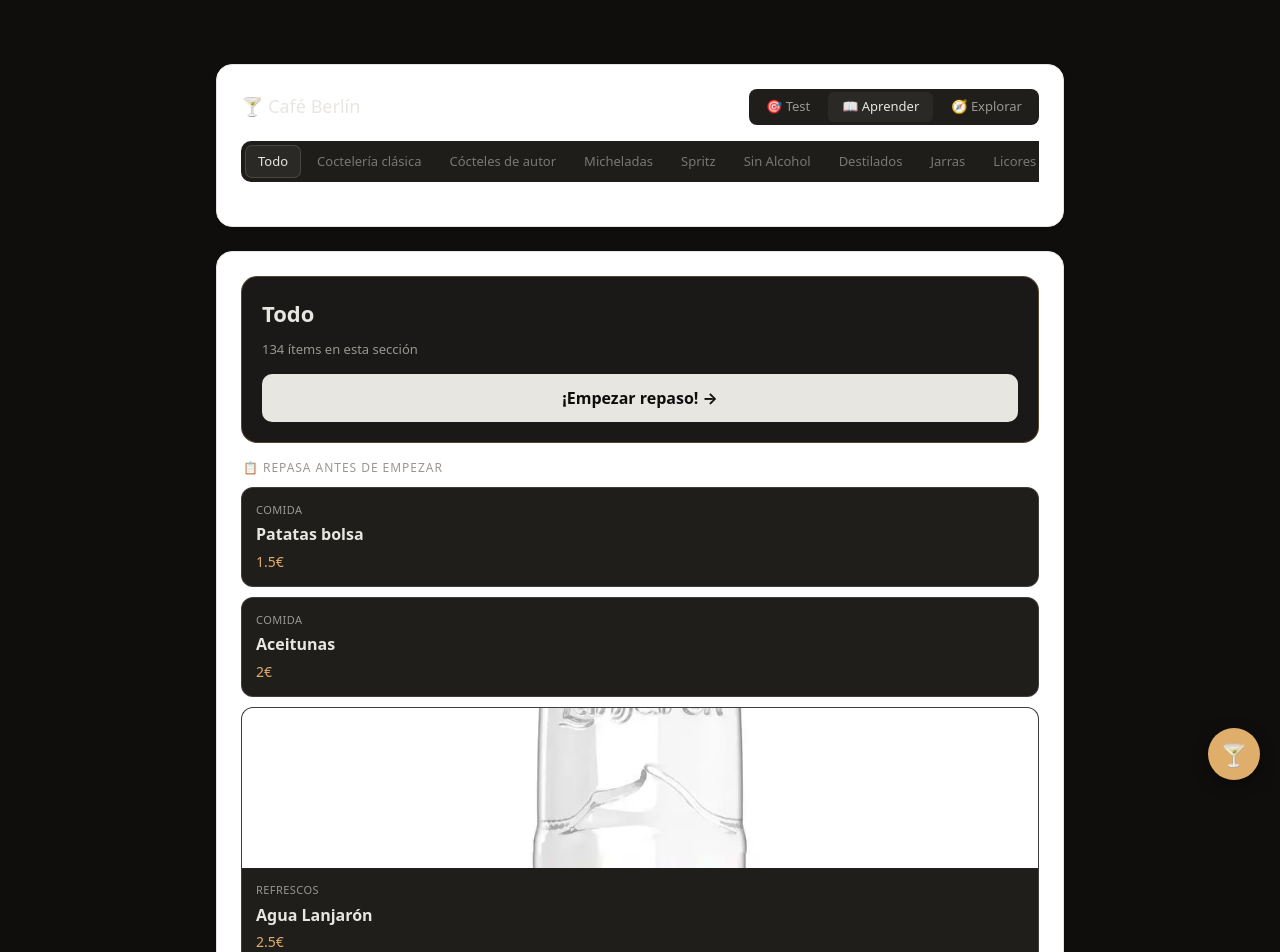
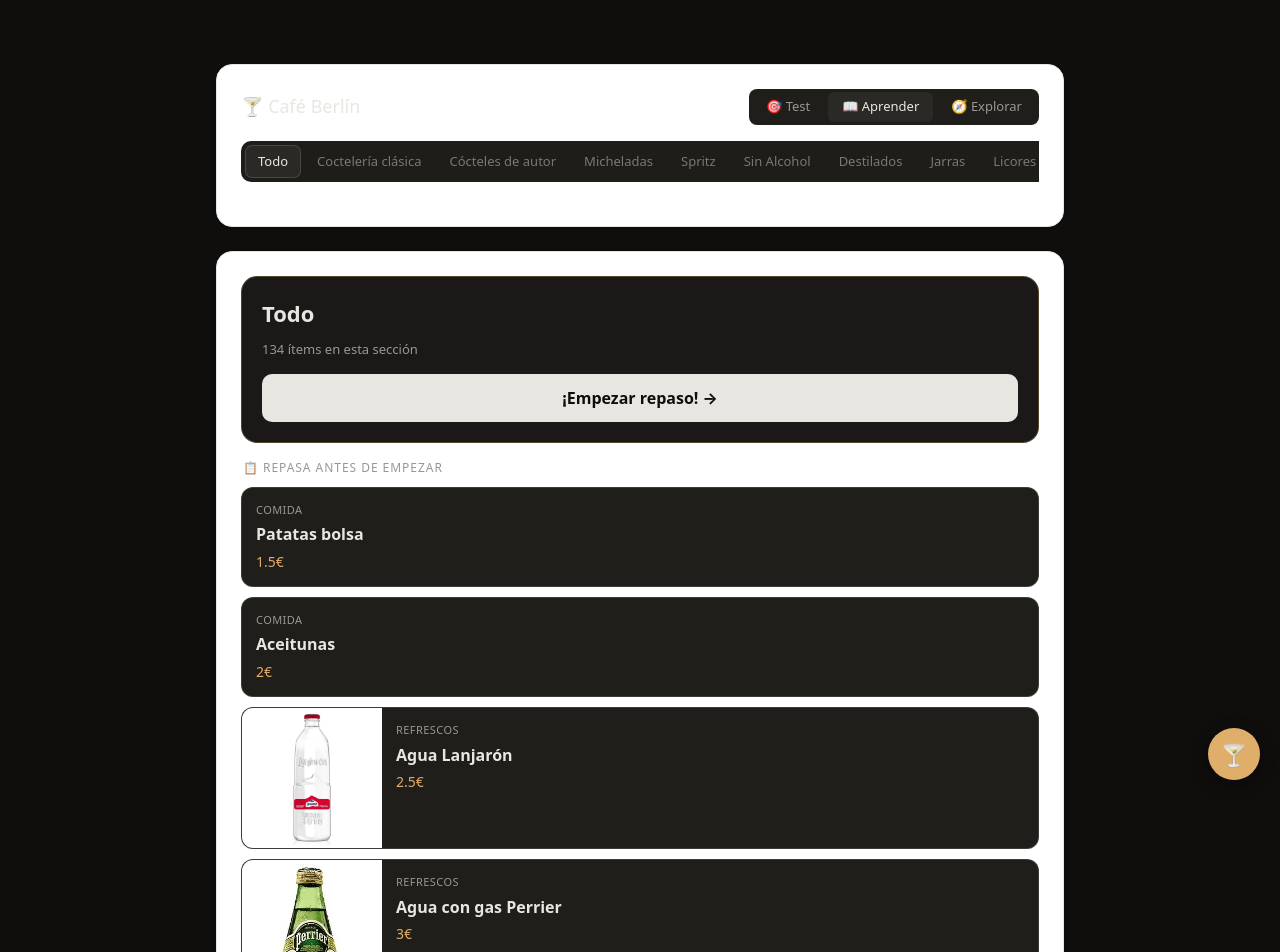
Before and after one commit to MarieBerezhna/berlin_bartender, a Next.js app: page / in a window 1280 px wide. Shown: the top 952 px of the page. Built offline with nearby package versions, Linux system fonts and the light colour scheme.

Commit message:
overview item card desktop style'

```diff
--- a/app/components/learn/OverviewCard.tsx
+++ b/app/components/learn/OverviewCard.tsx
@@ -95,6 +95,7 @@ export default function OverviewCard({ item, showCategoryLabel }: OverviewCardPr
 
 	return (
 		<div
+			className="overview-card"
 			style={{
 				background: "#1f1e1b",
 				border: "0.5px solid rgba(232,230,225,0.15)",
@@ -106,6 +107,7 @@ export default function OverviewCard({ item, showCategoryLabel }: OverviewCardPr
 		>
 			{image ? (
 				<Image
+					className="overview-card-img"
 					src={image}
 					alt={item.name}
 					width={600}
@@ -115,7 +117,7 @@ export default function OverviewCard({ item, showCategoryLabel }: OverviewCardPr
 				/>
 			) : null}
 
-			<div style={{ padding: 14, display: "flex", flexDirection: "column", gap: 6 }}>
+			<div className="overview-card-body" style={{ padding: 14, display: "flex", flexDirection: "column", gap: 6 }}>
 				{showCategoryLabel ? (
 					<div style={{ display: "flex", alignItems: "center", gap: 6 }}>
 						<FamilyBadge item={item} />
--- a/app/globals.css
+++ b/app/globals.css
@@ -183,6 +183,11 @@ h1{font-size:18px;font-weight:500;margin-bottom:1rem;color:#e8e6e1}
   .interactive-tabs{padding-bottom:6px}
   .overview-start-btn{width:100% !important;align-self:stretch !important}
 }
+@media (min-width: 781px){
+  .overview-card{flex-direction:row !important;align-items:stretch}
+  .overview-card-img{width:140px !important;height:auto !important;min-height:120px;flex-shrink:0;object-fit:cover !important}
+  .overview-card-body{flex:1;min-width:0}
+}
 /* ── AI CHAT BOT ─────────────────────────────────────────── */
 #chat-fab{position:fixed;bottom:20px;right:20px;width:52px;height:52px;border-radius:50%;background:#E0AE6B;border:none;font-size:22px;cursor:pointer;box-shadow:0 4px 16px rgba(0,0,0,.4);z-index:1000;display:flex;align-items:center;justify-content:center;transition:transform .15s}
 #chat-fab:hover{transform:scale(1.08)}
```
